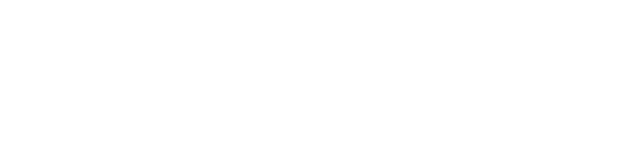
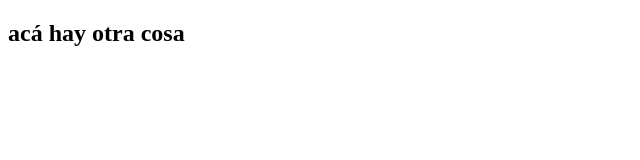
Before and after one commit to luisrebel1239/sistema_de_registro, a plain HTML site: page index.html in a window 1280 px wide. Shown: the whole page, without its empty margins (0-640 px from the left). Drawn offline with Linux system fonts and the light colour scheme.

Commit message:
se agrgegó un h2

```diff
--- a/index.html
+++ b/index.html
@@ -4,6 +4,7 @@
     <meta charset="UTF-8">
     <meta name="viewport" content="width=device-width, initial-scale=1.0">
     <title>sistema de registro de juegos</title>
+    <h2>acá hay otra cosa</h2>
 
 
 </head>
```
